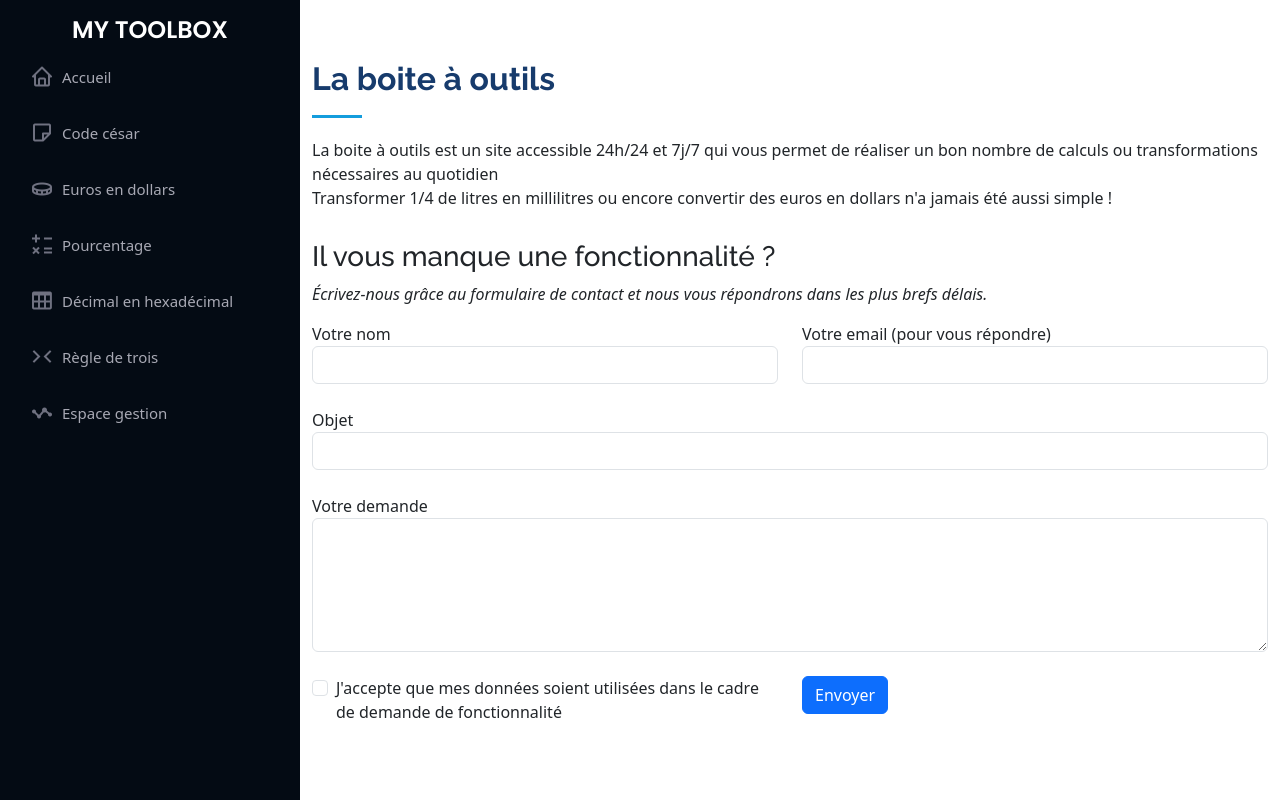
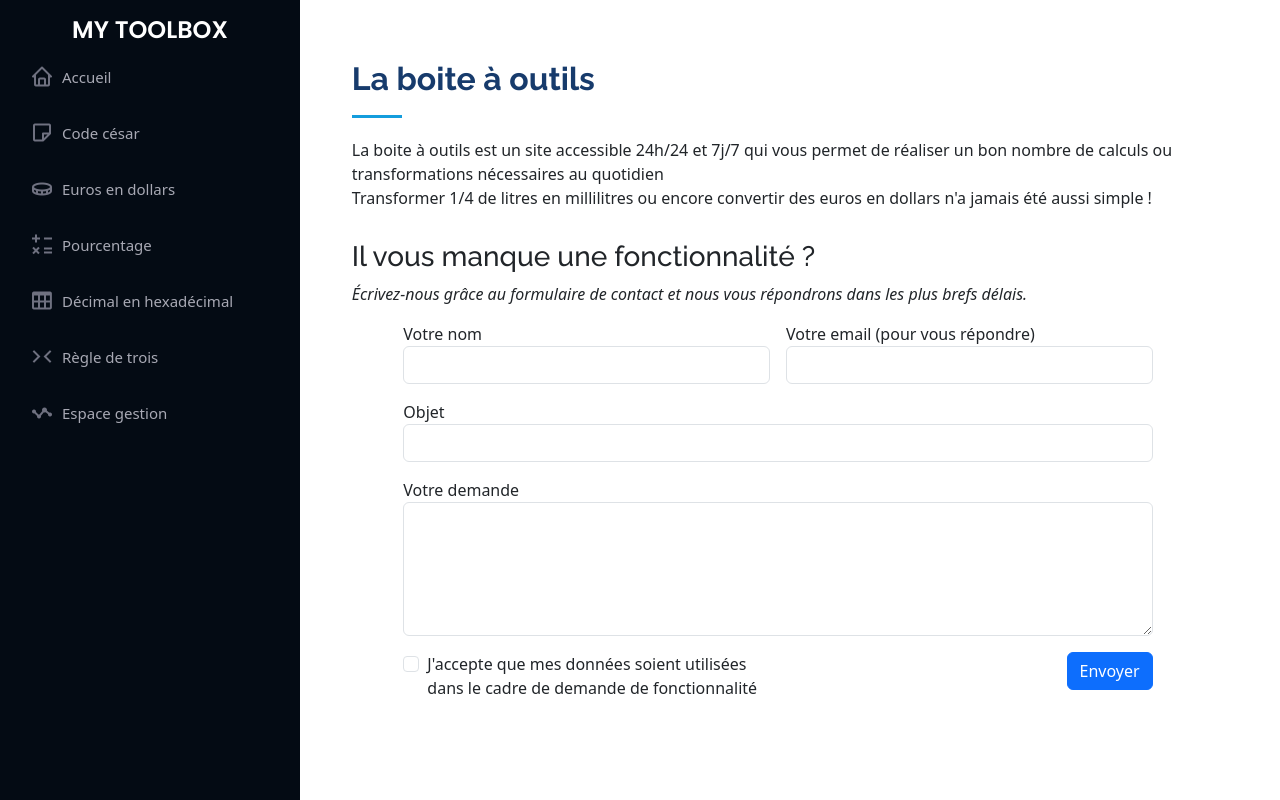
Before and after one commit to Corentin-CESI/Projet-Debuggage, a PHP site: page / in a window 1280 px wide. Run offline with PHP 8.4, Linux system fonts and the light colour scheme; some libraries are stand-ins or nearby versions.

Commit message:
bs - HOME

```diff
--- a/templates/home.php
+++ b/templates/home.php
@@ -57,8 +57,8 @@ if (!empty($_POST)) {
 
     <!-- ======= About Section ======= -->
     <section id="homepage" class="homepage">
-        <div class="container">
-            <div class="section-title">
+        <div class="container-fluid row">
+            <div class="section-title col-11 mx-auto">
                 <h2>La boite à outils </h2>
                 <p>La boite à outils est un site accessible 24h/24 et 7j/7 qui vous permet de réaliser un bon nombre de calculs ou transformations nécessaires au quotidien</p>
 
@@ -67,7 +67,7 @@ if (!empty($_POST)) {
 
             <?php getAlert($messages); ?>
 
-            <div class="row">
+            <div class="col-11 mx-auto">
                 <div class="col-lg-12 pt-4 pt-lg-0 content">
                     <h3>Il vous manque une fonctionnalité ?</h3>
                     <p class="fst-italic">
@@ -75,48 +75,43 @@ if (!empty($_POST)) {
                     </p>
                     <form id="contact-form" name="contact-form" method="POST">
                         <!--Grid row-->
-                        <div class="row">
-                            <div class="col-md-6">
+                        <div class="col-11 container-fluid row g-3 mx-auto">
+                            <div class="col-6">
                                 <div class="md-form mb-0">
                                     <label for="name" class="">Votre nom</label>
                                     <input type="text" id="name" name="name" class="form-control">
                                 </div>
                             </div>
-                            <div class="col-md-6">
+                            <div class="col-6">
                                 <div class="md-form mb-0">
                                     <label for="email" class="">Votre email (pour vous répondre)</label>
                                     <input type="text" id="email" name="email" class="form-control">
                                 </div>
                             </div>
-                        </div>
-                        <div class="row mt-4">
-                            <div class="col-md-12">
+
+                            <div class="col-12">
                                 <div class="md-form mb-0">
                                     <label for="subject" class="">Objet</label>
                                     <input type="text" id="subject" name="subject" class="form-control">
                                 </div>
                             </div>
-                        </div>
-                        <div class="row mt-4">
-                            <div class="col-md-12">
+
+                            <div class="col-12">
                                 <div class="md-form">
                                     <label for="message">Votre demande</label>
                                     <textarea id="message" name="message" rows="5" class="form-control md-textarea"></textarea>
                                 </div>
                             </div>
-                        </div>
-
-                        <div class="row mt-4">
-                            <div class="col-md-6">
+                            <div class="col-6">
                                 <div class="form-check">
-                                    <input class="form-check-input" type="checkbox" value="" id="flexCheckDefault">
+                                    <input class="form-check-input" type="checkbox" value="" id="flexCheckDefault" required>
                                     <label class="form-check-label" for="flexCheckDefault">
                                         J'accepte que mes données soient utilisées dans le cadre de demande de fonctionnalité
                                     </label>
                                 </div>
                             </div>
-                            <div class="col-md-6">
-                                <div class="text-center text-md-start">
+                            <div class="col-6">
+                                <div class="text-center text-md-end">
                                     <button type="submit" class="btn  btn-block btn-primary">Envoyer</button>
                                 </div>
                             </div>
```
